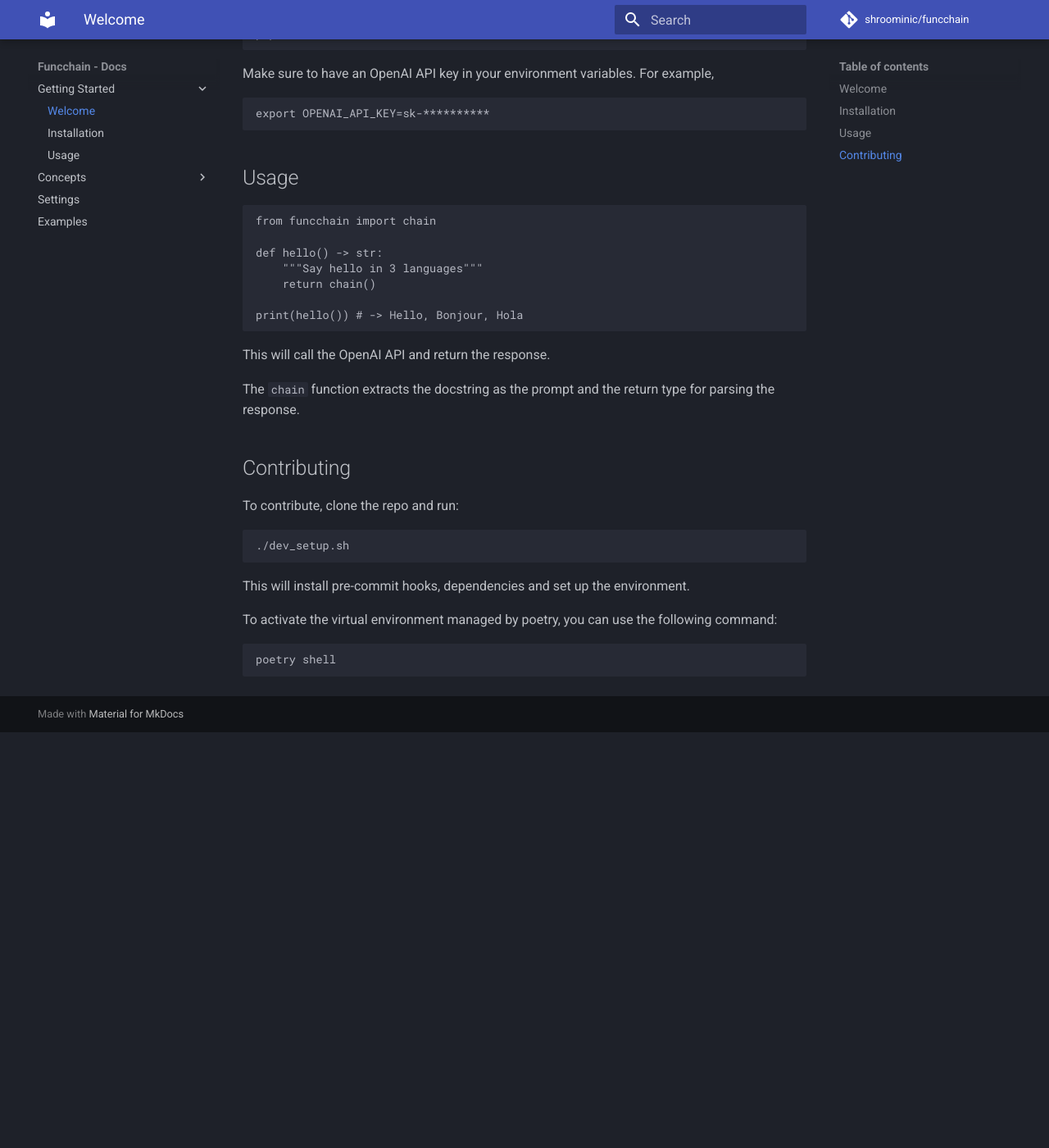
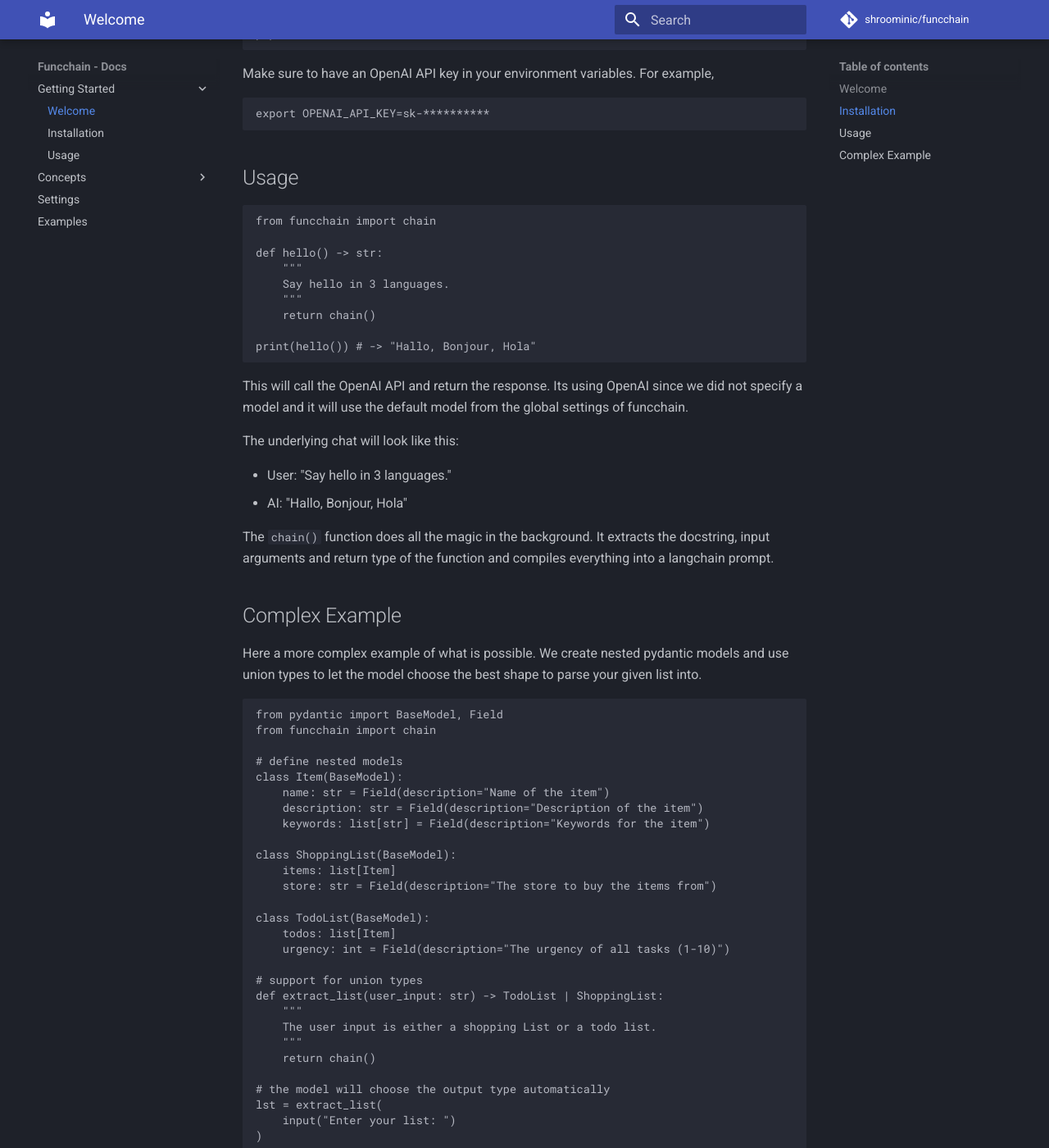
Before and after one commit to shroominic/funcchain, an MkDocs documentation site: the page built from docs/index.md, in a window 1280 px wide and 1400 px high, scrolled down 755 px. Shown: the whole window at 82% size. Built offline with MkDocs 1.6.1 and Material for MkDocs 9.7.7, drawn with Linux system fonts in a browser that asks for light colours; comment, search, counter and statistics services are not loaded; before the commit the page ends 1648 px from its top, so only the background shows below that; some of the changed text lies outside the part shown.

Commit message:
📚 Update documentation and examples

````diff
--- a/docs/index.md
+++ b/docs/index.md
@@ -39,28 +40,72 @@
 from funcchain import chain
 
 def hello() -> str:
-    """Say hello in 3 languages"""
+    """
+    Say hello in 3 languages.
+    """
     return chain()
 
-print(hello()) # -> Hello, Bonjour, Hola
+print(hello()) # -> "Hallo, Bonjour, Hola"
 ```
 
 This will call the OpenAI API and return the response.
+Its using OpenAI since we did not specify a model and it will use the default model from the global settings of funcchain.
 
-The `chain` function extracts the docstring as the prompt and the return type for parsing the response.
+The underlying chat will look like this:
 
-## Contributing
+- User: "Say hello in 3 languages."
+- AI: "Hallo, Bonjour, Hola"
 
-To contribute, clone the repo and run:
+The `chain()` function does all the magic in the background. It extracts the docstring, input arguments and return type of the function and compiles everything into a langchain prompt.
 
-```bash
-./dev_setup.sh
+## Complex Example
+
+Here a more complex example of what is possible. We create nested pydantic models and use union types to let the model choose the best shape to parse your given list into.
+
+```python
+from pydantic import BaseModel, Field
+from funcchain import chain
+
+# define nested models
+class Item(BaseModel):
+    name: str = Field(description="Name of the item")
+    description: str = Field(description="Description of the item")
+    keywords: list[str] = Field(description="Keywords for the item")
+
+class ShoppingList(BaseModel):
+    items: list[Item]
+    store: str = Field(description="The store to buy the items from")
+
+class TodoList(BaseModel):
+    todos: list[Item]
+    urgency: int = Field(description="The urgency of all tasks (1-10)")
+
+# support for union types
+def extract_list(user_input: str) -> TodoList | ShoppingList:
+    """
+    The user input is either a shopping List or a todo list.
+    """
+    return chain()
+
+# the model will choose the output type automatically
+lst = extract_list(
+    input("Enter your list: ")
+)
+
+# custom handler based on type
+match lst:
+    case ShoppingList(items=items, store=store):
+        print("Here is your Shopping List: ")
+        for item in items:
+            print(f"{item.name}: {item.description}")
+        print(f"You need to go to: {store}")
+
+    case TodoList(todos=todos, urgency=urgency):
+        print("Here is your Todo List: ")
+        for item in todos:
+            print(f"{item.name}: {item.description}")
+        print(f"Urgency: {urgency}")
 ```
 
-This will install pre-commit hooks, dependencies and set up the environment.
-
-To activate the virtual environment managed by poetry, you can use the following command:
-
-```bash
-poetry shell
-```
+The pydantic models force the language model to output only in the specified format. The actual ouput is a json string which is parsed into the pydantic model. This allows for a seamless integration of the language model into your app.
+The union type selection works by listing every pydantic model as seperate function call to the model. So the LLM will select the best fitting pydantic model based on the prompt and inputs.
````
Also changed, not shown: other parts of docs/index.md (+1 -0 lines).
